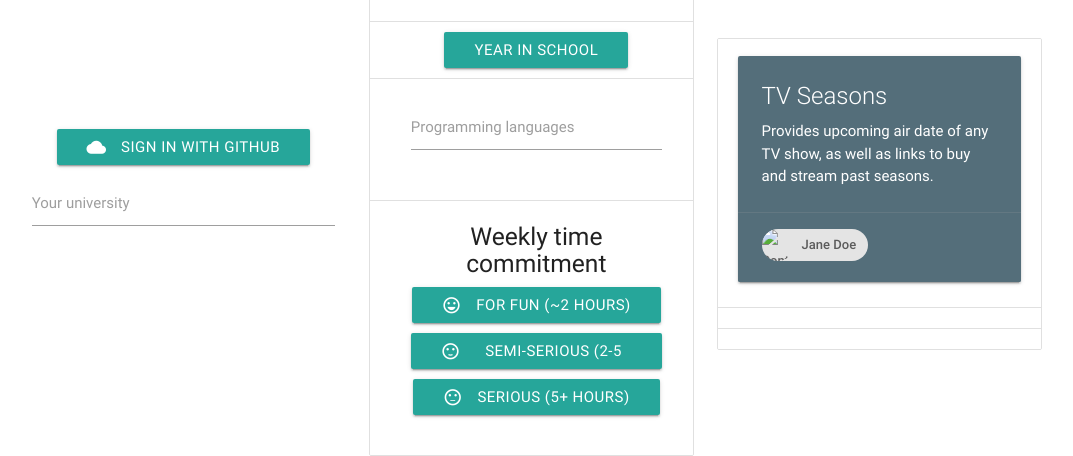
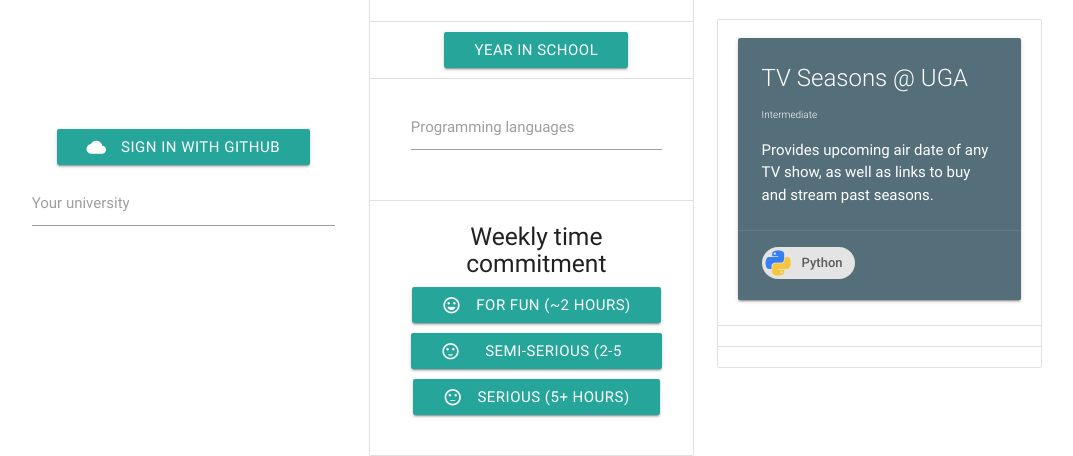
Before and after one commit to GitMazzone/OpenCampus, a website: page public/landing.html in a window 1280 px wide. Shown: the part 76-532 px from the top of the page, without its empty margins (2-1075 px from the left). Drawn offline with nearby package versions, Linux system fonts and the light colour scheme.

Commit message:
Fixed card

```diff
--- a/public/css/landing.css
+++ b/public/css/landing.css
@@ -5,3 +5,7 @@
 .card {
 	text-align: left;
 }
+
+#projectCardDifficulty1 {
+	font-size: 10px;
+}
--- a/public/landing.html
+++ b/public/landing.html
@@ -100,26 +100,34 @@
     <!-- BEGIN PROJECTS COLLECTION -->
     <div class="col l4">
       <ul class="collection">
+
+        <!-- BEGIN PROJECT CARD TEMPLATE -->
         <li class="collection-item projectPreviewCard" id="project1">
           <div class="card blue-grey darken-1">
             <div class="card-content white-text">
-              <span class="card-title" id="projectCardName">TV Seasons</span>
-              <p id="projectCardAbout">Provides upcoming air date of any TV show, as well as links to buy and stream past seasons.</p>
+              <span class="card-title" id="projectCardName1">TV Seasons
+                <span id="projectCardUniversity1">@ UGA</span>
+                <span id="projectCardDifficulty1">Intermediate</span>
+              </span>
+              <p id="projectCardAbout1">Provides upcoming air date of any TV show, as well as links to buy and stream past seasons.</p>
             </div>
-            <div class="card-action" id="projectCardLanguages">
-              <div class="chip">
-                <img src="images/yuna.jpg" alt="Contact Person">
-                Jane Doe
+            <div class="card-action" id="projectCardLanguages1">
+              <div class="chip" id="project1languageChip1">
+                <img src="resources/img/py-icon.ico" alt="Contact Person">
+                Python
               </div>
             </div>
           </div>
-        </li>
+        </li> <!-- END PROJECT CARD TEMPLATE -->
+
         <li class="collection-item projectPreviewCard" id="project2">
 
         </li>
+
         <li class="collection-item projectPreviewCard" id="project3">
 
         </li>
+
       </ul>
     </div> <!-- END PROJECTS COLLECTION -->
 
```
Also changed, not shown: public/resources/img/py-icon.ico (added), 1 other file.
